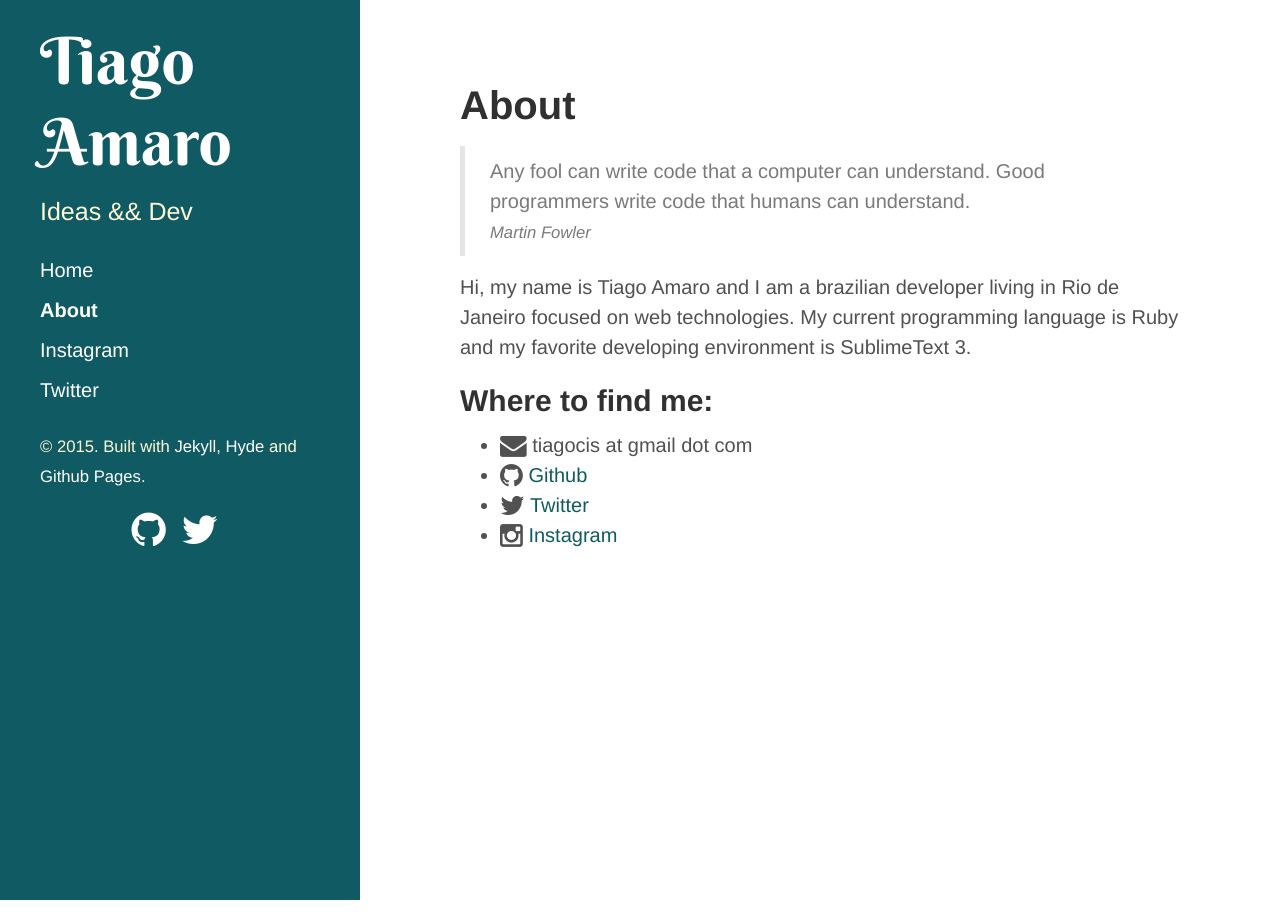
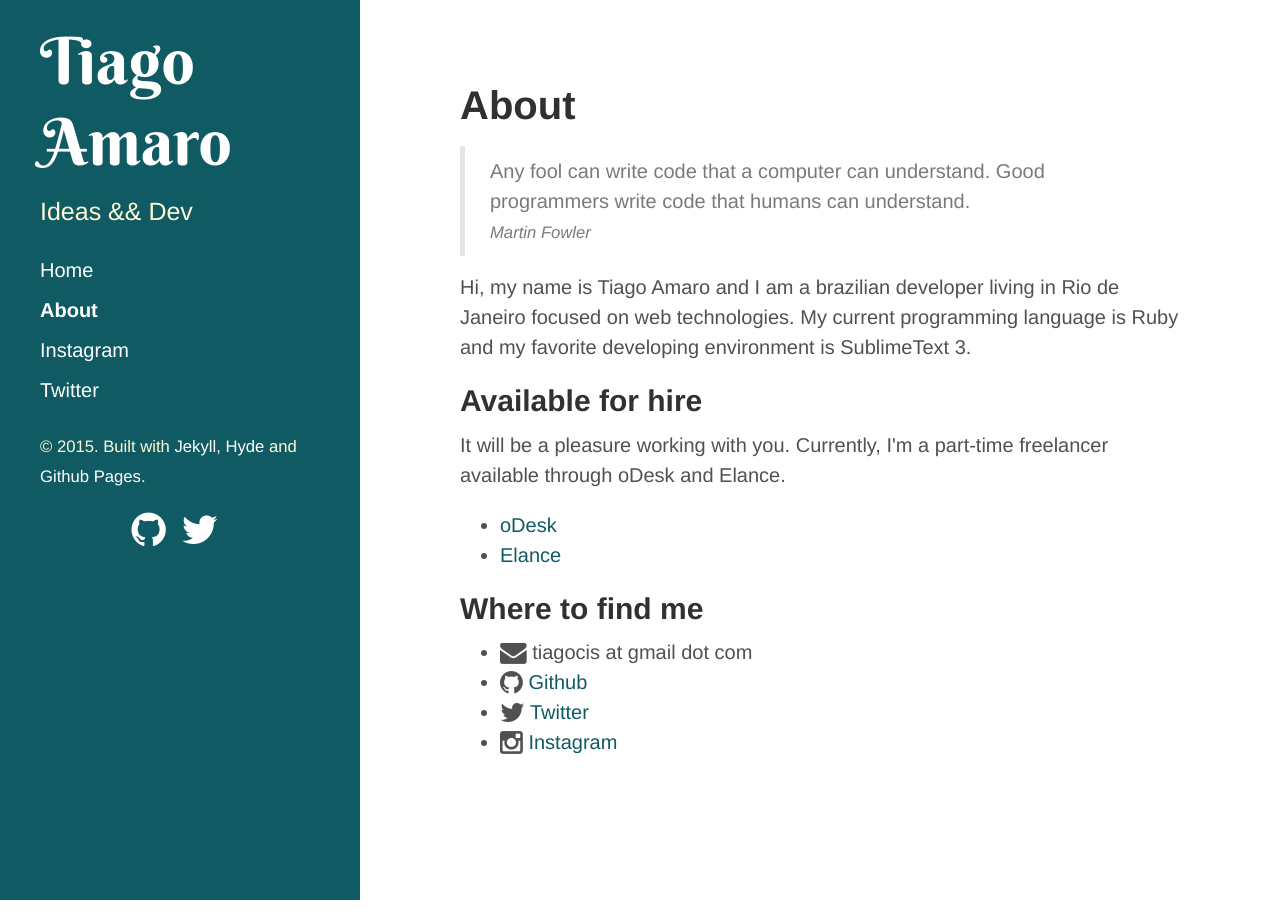
Before and after one commit to tiagoamaro/tiagoamaro.com.br_jekyll, a Jekyll site: the page built from about.html, in a window 1280 px wide. Built offline with Jekyll 4.4.1, drawn with Linux system fonts in a browser that asks for light colours; Markdown is read by kramdown in place of the engine named in the settings.

Commit message:
Updating about page with freelancing information

```diff
--- a/about.html
+++ b/about.html
@@ -15,8 +15,21 @@ title: About
   Hi, my name is Tiago Amaro and I am a brazilian developer living in Rio de Janeiro focused on web technologies. My current  programming language is <span class="ruby">Ruby</span> and my favorite developing environment is SublimeText 3.
 </div>
 
+<div id="hiring">
+  <h2>Available for hire</h2>
+  <p>It will be a pleasure working with you. Currently, I'm a part-time freelancer available through oDesk and Elance.</p>
+  <ul>
+    <li>
+      <a href="https://www.odesk.com/users/~0167e7bd255029002e">oDesk</a>
+    </li>
+    <li>
+      <a href="https://www.elance.com/s/tiagocis/">Elance</a>
+    </li>
+  </ul>
+</div>
+
 <div id="links">
-  <h2>Where to find me:</h2>
+  <h2>Where to find me</h2>
   <ul>
     <li>
       <span>
```
